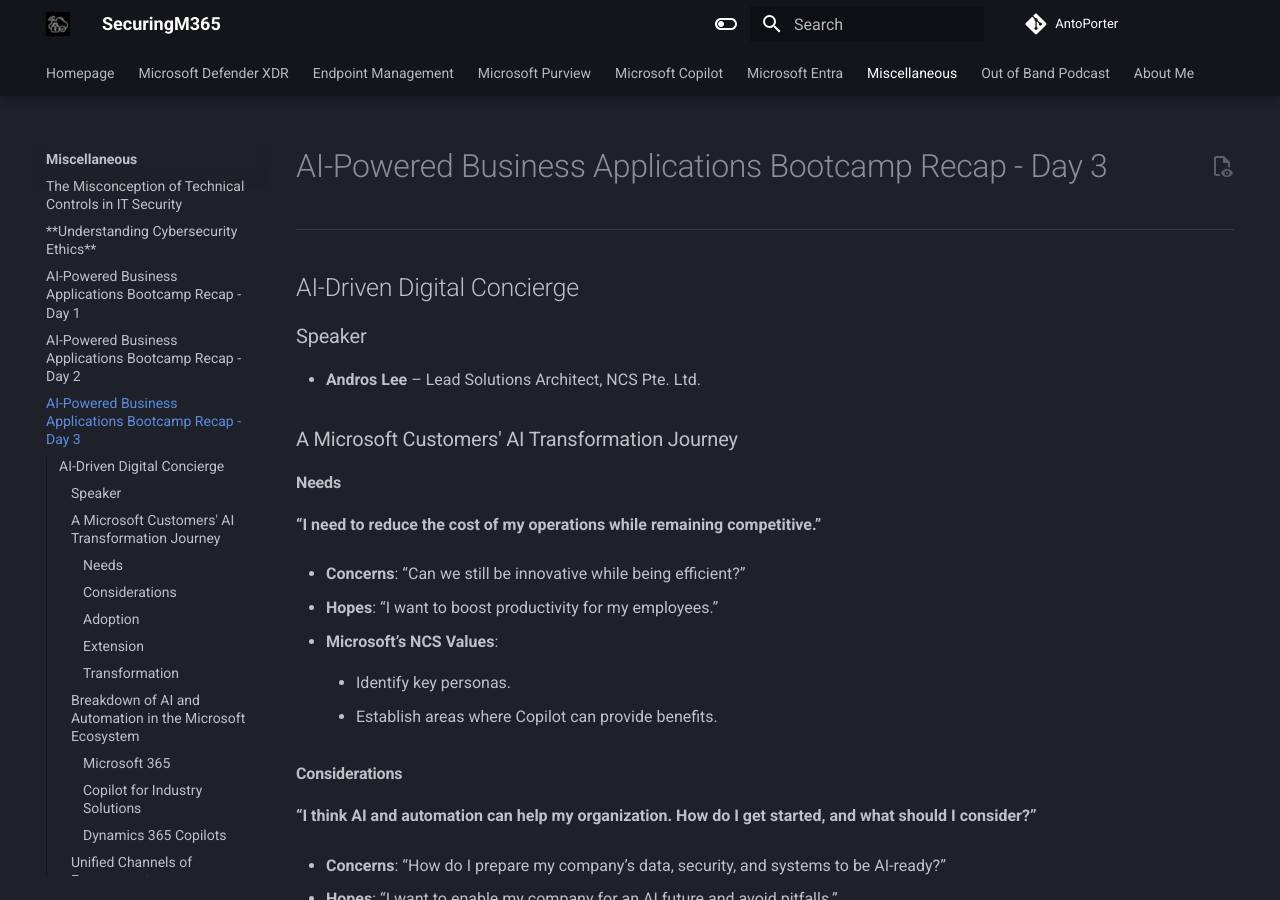
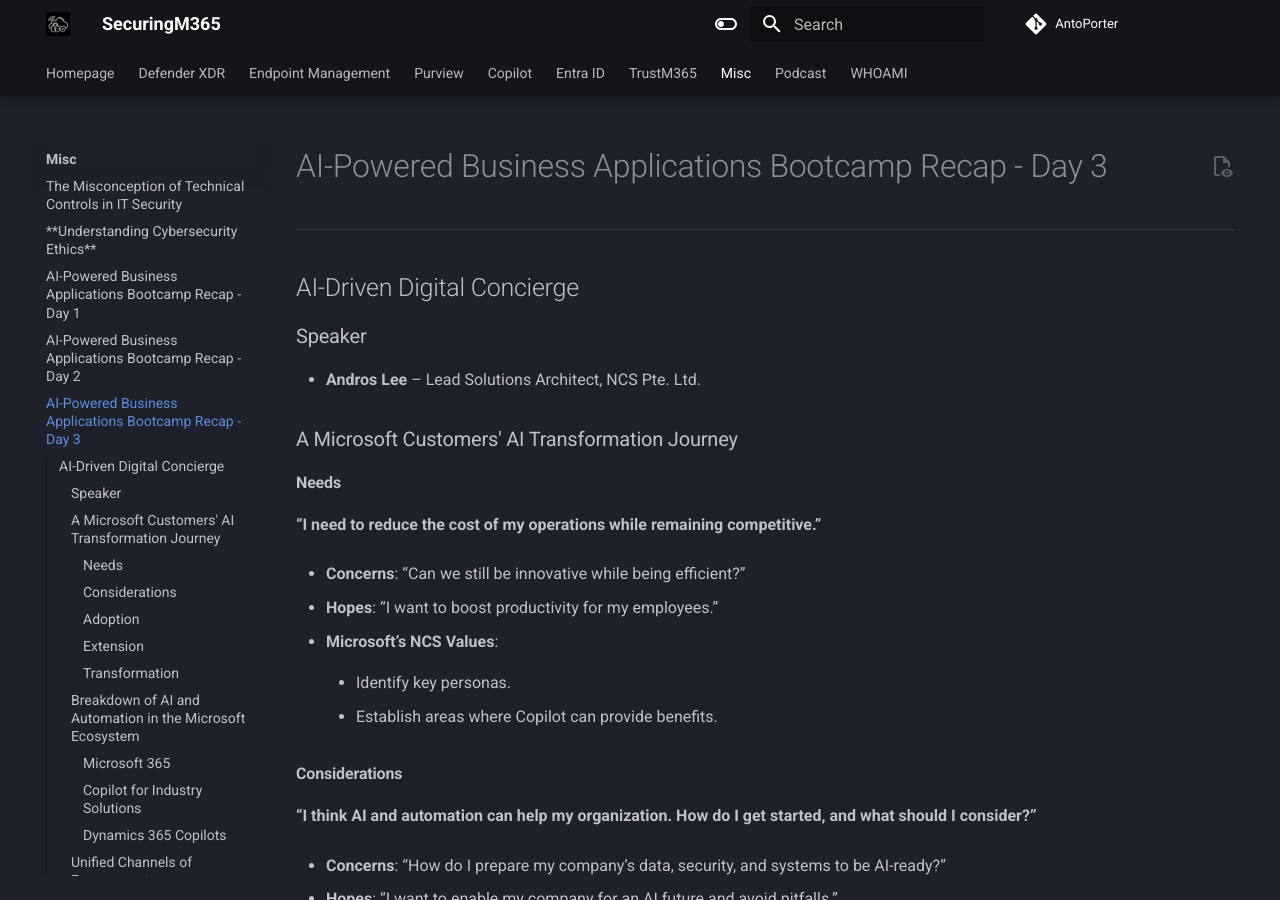
Before and after one commit to AntoPorter/antoporter.github.io, an MkDocs documentation site: the page built from docs/misc/aibootcamp2025-day3.md, in a window 1280 px wide and 900 px high. Built offline with MkDocs 1.6.1 and Material for MkDocs 9.7.7, drawn with Linux system fonts in a browser that asks for light colours; comment, search, counter and statistics services are not loaded.

Commit message:
Revamp docs: homepage, podcast playlist, TrustM365
Update site content and navigation: refresh homepage copy and layout (Securing M365, featured topics, podcast iframe), fix aka.ms prompt link, and add social links. Replace individual Out of Band episode pages with an embedded YouTube playlist and remove per-episode files; update podcast index accordingly. Add new TrustM365 landing page documenting product overview and features. Reorganize mkdocs.yml nav (rename sections, add TrustM365, remove per-episode entries) and disable TOC permalink.

```diff
--- a/docs/misc/aibootcamp2025-day3.md
+++ b/docs/misc/aibootcamp2025-day3.md
@@ -305,7 +305,7 @@
 
 5. **Access Control**: Copilot only interacts with data you are authorized to access.
 
-Prompt Library: [aka.ms/power-prompts](aka.ms/power-prompts)
+Prompt Library: [aka.ms/power-prompts](https://aka.ms/power-prompts)
 
 ---
 
--- a/mkdocs.yml
+++ b/mkdocs.yml
@@ -95,7 +95,7 @@
   - footnotes
   - md_in_html
   - toc:
-      permalink: true
+      permalink: false
 
   # Python Markdown Extensions
   - pymdownx.arithmatex:
@@ -127,30 +127,31 @@
 nav:
   - Homepage:
     - index.md
-    - Microsoft Defender XDR: defenderxdr/index.md
+    - Defender XDR: defenderxdr/index.md
     - Endpoint Management: endpoint/index.md
-    - Microsoft Purview: purview/index.md
-    - Microsoft Copilot: copilot/index.md
-    - Microsoft Entra: entra/index.md
-    - Miscellaneous: misc/index.md
-    - Out of Band Podcast: podcast/outofband/index.md
-    - About Me: aboutme.md
-  - Microsoft Defender XDR:
-    - Microsoft Defender XDR: defenderxdr/index.md
-    - Microsoft Defender for Endpoint:
+    - Purview: purview/index.md
+    - Copilot: copilot/index.md
+    - Entra: entra/index.md
+    - TrustM365: trustm365/index.md
+    - Misc: misc/index.md
+    - Podcast: podcast/outofband/index.md
+    - WHOAMI: aboutme.md
+  - Defender XDR:
+    - Defender XDR: defenderxdr/index.md
+    - Defender for Endpoint:
       - defenderxdr/defenderendpoint/effectivesettings.md
       - defenderxdr/defenderendpoint/enablingdfefeatures.md
       - defenderxdr/defenderendpoint/enforcementscope.md
-    - Microsoft Defender for Office 365:
+    - Defender for Office 365:
       - defenderxdr/defenderoffice365/ll-safelinks-rewrap.md
-    - Microsoft Defender for Identity:
+    - Defender for Identity:
       - defenderxdr/defenderidentity/top5features.md
-    - Microsoft Defender for Cloud Apps:
+    - Defender for Cloud Apps:
       - defenderxdr/defendercloudapps/protectingAIagents.md
       - defenderxdr/defendercloudapps/demystifying-policies.md
       - defenderxdr/defendercloudapps/appblocking-dfe.md
       - defenderxdr/defendercloudapps/unsanctioning-riskyapps.md
-    - Microsoft Sentinel:
+    - Sentinel:
       - defenderxdr/sentinel/sentineldefender-part2.md
       - defenderxdr/sentinel/sentineldefender-part1.md
       - defenderxdr/sentinel/kqlactivitytemplates.md
@@ -159,7 +160,7 @@
       - defenderxdr/sentinel/workspaceworkbookexport.md
   - Endpoint Management:
     - Endpoint Management: endpoint/index.md
-    - Microsoft Intune:
+    - Intune:
       - endpoint/intune/quickwins-securitytasks.md
       - endpoint/intune/quickwins-appcontrolforbusiness.md
       - endpoint/intune/quickwins-autopilotv2.md
@@ -174,13 +175,13 @@
       - endpoint/intune/entraid-vs-oobe.md
       - endpoint/intune/epm-as-pam.md
       - endpoint/intune/dynamic-scoping.md
-    - Microsoft Configuration Manager:
+    - Configuration Manager:
       - endpoint/configmgr/challengesolution-mcmtointune.md
-  - Microsoft Purview:
+  - Purview:
     - purview/index.md
     - purview/browsersignaldetection.md
     - purview/m365copilotDLP.md
-  - Microsoft Copilot:
+  - Copilot:
     - Microsoft Copilot: copilot/index.md
     - Microsoft Security Copilot:
       - copilot/copilotsecurity/securitycopilotagents.md
@@ -193,11 +194,13 @@
     - Microsoft 365 Copilot:
       - copilot/copilotm365/gettingstarted.md
       - copilot/copilotm365/enablecopilotm365.md
-  - Microsoft Entra:
+  - Entra ID:
     - entra/index.md
     - entra/azconnect-device.md
     - entra/exploringtrv2.md
-  - Miscellaneous:
+  - TrustM365:
+    - trustm365/index.md
+  - Misc:
     - misc/index.md
     - misc/misconception-technicalcontrols.md
     - misc/understandingcybersecurityethics.md
@@ -207,21 +210,7 @@
     - misc/summerbootcamp2025-day1.md
     - misc/summerbootcamp2025-day2.md
     - misc/summerbootcamp2025-day3.md
-  - Out of Band Podcast:
+  - Podcast:
     - podcast/outofband/index.md
-    - podcast/outofband/episode0.md
-    - podcast/outofband/episode1.md
-    - podcast/outofband/episode2.md
-    - podcast/outofband/episode3.md
-    - podcast/outofband/episode4.md
-    - podcast/outofband/episode5.md
-    - podcast/outofband/episode6.md
-    - podcast/outofband/episode7.md
-    - podcast/outofband/episode8.md
-    - podcast/outofband/episode9.md
-    - podcast/outofband/episode10.md
-    - podcast/outofband/episode11.md
-    - podcast/outofband/episode12.md
-    - podcast/outofband/episode13.md
-  - About Me:
+  - WHOAMI:
     - aboutme.md
```
Also changed, not shown: docs/index.md (+26 -13 lines), docs/podcast/outofband/episode0.md (deleted, +0 -11 lines), docs/podcast/outofband/episode1.md (deleted, +0 -11 lines), docs/podcast/outofband/episode10.md (deleted, +0 -11 lines), docs/podcast/outofband/episode11.md (deleted, +0 -9 lines), docs/podcast/outofband/episode12.md (deleted, +0 -9 lines), docs/podcast/outofband/episode13.md (deleted, +0 -7 lines), docs/podcast/outofband/episode2.md (deleted, +0 -11 lines), docs/podcast/outofband/episode3.md (deleted, +0 -11 lines), docs/podcast/outofband/episode4.md (deleted, +0 -11 lines), docs/podcast/outofband/episode5.md (deleted, +0 -11 lines), docs/podcast/outofband/episode6.md (deleted, +0 -11 lines), docs/podcast/outofband/episode7.md (deleted, +0 -11 lines), docs/podcast/outofband/episode8.md (deleted, +0 -11 lines), 3 more files.
